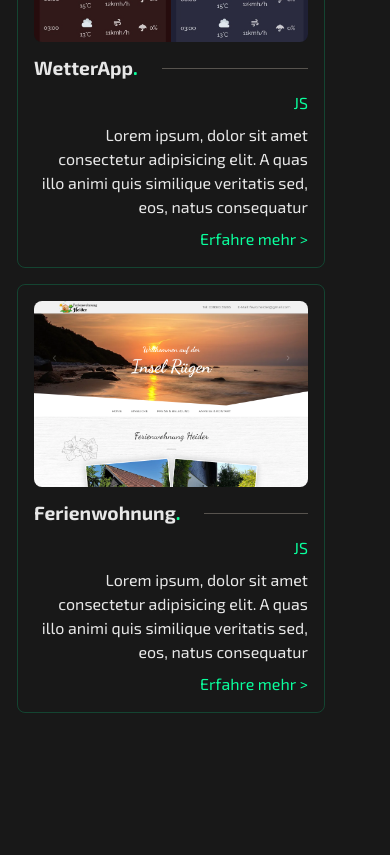
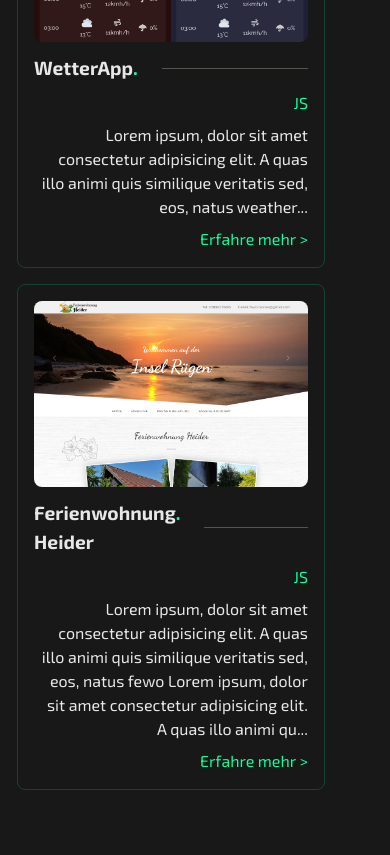
Before and after one commit to TonySN90/portfolio, a React (Vite) app: page / in a window 390 px wide. Shown: the part 3060-3915 px from the top of the page. Built offline with nearby package versions, Linux system fonts and the light colour scheme.

Commit message:
adjust project-modal

```diff
--- a/src/Projects/Project.tsx
+++ b/src/Projects/Project.tsx
@@ -28,7 +28,11 @@ function Project({
       <div className="h- rounded-b-lg bg-transparent">
         <Title size={1.2}>{name}</Title>
         <p className="text-color_primary my-2">{techStack}</p>
-        <p className="mb-2">{description}</p>
+        <p className="mb-2">
+          {description.length > 30
+            ? description.substring(0, 200) + "..."
+            : description}
+        </p>
         <p
           className="text-color_primary cursor-pointer"
           onClick={() => {
--- a/src/Projects/ProjectModal.tsx
+++ b/src/Projects/ProjectModal.tsx
@@ -3,6 +3,8 @@ import { motion } from "framer-motion";
 import { useObserver } from "../contexts/ObserverContext";
 import projectsData from "./projectsData";
 import { createPortal } from "react-dom";
+import { PiGithubLogoFill } from "react-icons/pi";
+import { RxExternalLink } from "react-icons/rx";
 
 function ProjectModal({ projektName }: { projektName: string }) {
   const { modalOpen, closeModal } = useObserver();
@@ -13,32 +15,54 @@ function ProjectModal({ projektName }: { projektName: string }) {
     modalOpen &&
     createPortal(
       <>
+        {/* Overlay */}
         <motion.div
           initial={{ opacity: 0 }}
           animate={{ opacity: 1 }}
           className="fixed top-0 left-0 h-screen w-screen bg-transparent backdrop-blur-xl cursor-pointer z-40"
           onClick={() => closeModal()}
         >
+          {/* Close Button */}
           <IoMdClose
             className="absolute top-2 right-2 text-3xl text-white cursor-pointer"
             onClick={() => closeModal()}
           />
         </motion.div>
-        <div className="fixed top-1/2 left-1/2 -translate-x-1/2 -translate-y-1/2 w-full p-2 md:w-[50%] z-50 bg-transparent ">
+
+        {/* Content */}
+        <div className="fixed top-1/2 left-1/2 -translate-x-1/2 -translate-y-1/2 w-full p-2 max-w-[600px] z-50 bg-transparent ">
           <motion.div
-            className="flex flex-col bg-transparent overflow-auto bg-red-400"
+            className="flex flex-col bg-transparent overflow-auto"
             initial={{ opacity: 0, scale: 0.8 }}
             animate={{ opacity: 1, scale: 1 }}
             exit={{ opacity: 0, scale: 0.5 }}
             transition={{ duration: 0.3 }}
           >
-            <div className="m-auto rounded-xl bg-stone-800 z-50">
-              <img className="rounded-t-lg" src={project?.img} alt="" />
-              <div className="p-4 bg-stone-800">
-                <h2 className="font-bold text-[2rem]">{project?.name}</h2>
-                <p className="text-color_primary">{project?.techStack}</p>
-                <p className="text-white">{project?.descriptionShort}</p>
+            <div className="m-auto rounded-xl z-50">
+              <img
+                className="rounded-t-lg max-h-[450px]"
+                src={project?.img}
+                alt=""
+              />
+              <div className="p-4">
+                <h2 className="font-bold text-[2rem] mb-2">{project?.name}</h2>
+                <p className="text-color_primary mb-2">{project?.techStack}</p>
+                <p className="text-white mb-2">{project?.description}</p>
                 <h2 className="font-bold text-[1.3rem]">Projekt Links</h2>
+                <div className="flex gap-3">
+                  <div className="flex items-center gap-1 bg-inherit">
+                    <PiGithubLogoFill className="text-color_primary" />
+                    <a className="text-color_primary" href={project?.github}>
+                      Source Code
+                    </a>
+                  </div>
+                  <div className="flex items-center gap-1 bg-inherit">
+                    <RxExternalLink className="text-color_primary" />
+                    <a className="text-color_primary" href={project?.link}>
+                      Live Projekt
+                    </a>
+                  </div>
+                </div>
               </div>
             </div>
           </motion.div>
--- a/src/Projects/Projects.tsx
+++ b/src/Projects/Projects.tsx
@@ -42,8 +42,7 @@ function Projects() {
                 key={project.name}
                 name={project.name}
                 techStack={project.techStack}
-                description={project.descriptionShort}
-                // github={project.github}
+                description={project.description}
                 img={project.img}
                 setCurrentProject={setCurrentProject}
               />
--- a/src/Projects/projectsData.ts
+++ b/src/Projects/projectsData.ts
@@ -2,33 +2,37 @@ const projectsData = [
   {
     name: "InnovaStay",
     techStack: "JS - React - Typescript - Redux - Tailwind",
-    descriptionShort:
-      "Lorem ipsum, dolor sit amet consectetur adipisicing elit. A quas illo animi quis similique veritatis sed, eos, natus consequatur",
+    description:
+      "Lorem ipsum, dolor sit amet consectetur adipisicing elit. A quas illo animi quis similique veritatis sed, eos, natus innovastay",
     github: "https://https://github.com/TonySN90/innovastay",
+    link: "https://innova-stay.netlify.app",
     img: "IS-Dashboard.png",
   },
   {
     name: "Traveltrack",
     techStack: "JS - React - Context",
-    descriptionShort:
-      "Lorem ipsum, dolor sit amet consectetur adipisicing elit. A quas illo animi quis similique veritatis sed, eos, natus consequatur",
+    description:
+      "Lorem ipsum, dolor sit amet consectetur adipisicing elit. A quas illo animi quis similique veritatis sed, eos, natus travel",
     github: "https://github.com/TonySN90/traveltrack",
+    link: "https://traveltrack.netlify.app",
     img: "TT.png",
   },
   {
     name: "WetterApp",
     techStack: "JS",
-    descriptionShort:
-      "Lorem ipsum, dolor sit amet consectetur adipisicing elit. A quas illo animi quis similique veritatis sed, eos, natus consequatur",
+    description:
+      "Lorem ipsum, dolor sit amet consectetur adipisicing elit. A quas illo animi quis similique veritatis sed, eos, natus weather",
     github: "https://github.com/TonySN90/weather-app",
+    link: "https://weatherapp-th.netlify.app",
     img: "WA.png",
   },
   {
-    name: "Ferienwohnung",
+    name: "Ferienwohnung Heider",
     techStack: "JS",
-    descriptionShort:
-      "Lorem ipsum, dolor sit amet consectetur adipisicing elit. A quas illo animi quis similique veritatis sed, eos, natus consequatur",
+    description:
+      "Lorem ipsum, dolor sit amet consectetur adipisicing elit. A quas illo animi quis similique veritatis sed, eos, natus fewo Lorem ipsum, dolor sit amet consectetur adipisicing elit. A quas illo animi quis similique veritatis sed, eos, natus fewo Lorem ipsum, dolor sit amet consectetur adipisicing elit. A quas illo animi quis similique veritatis sed, eos, natus fewo Lorem ipsum, dolor sit amet consectetur adipisicing elit. A quas illo animi quis similique veritatis sed, eos, natus fewo Lorem ipsum, dolor sit amet consectetur adipisicing elit. A quas illo animi quis similique veritatis sed, eos, natus fewo Lorem ipsum, dolor sit amet consectetur adipisicing elit. A quas illo animi quis similique veritatis sed, eos, natus fewo",
     github: "https://github.com/TonySN90/weather-app",
+    link: "https://xn--fewo-heider-rgen-vzb.de/",
     img: "FEWO.png",
   },
 ];
```
